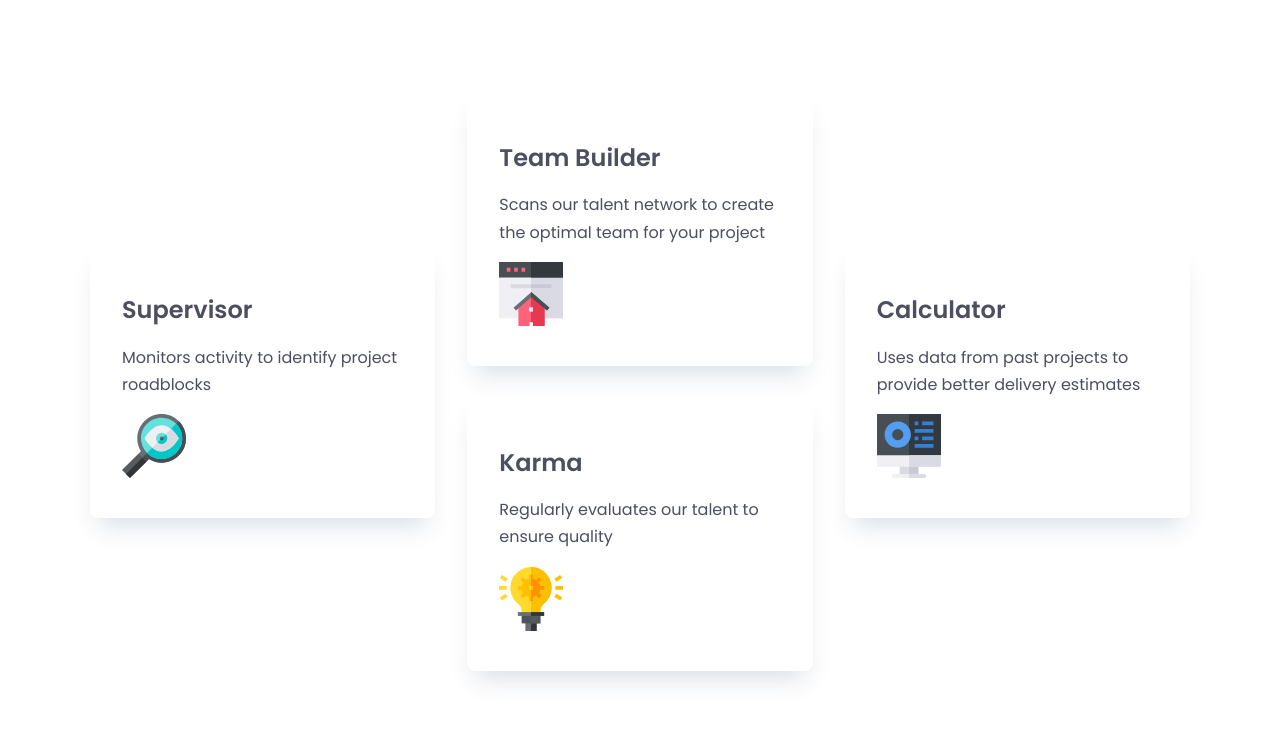
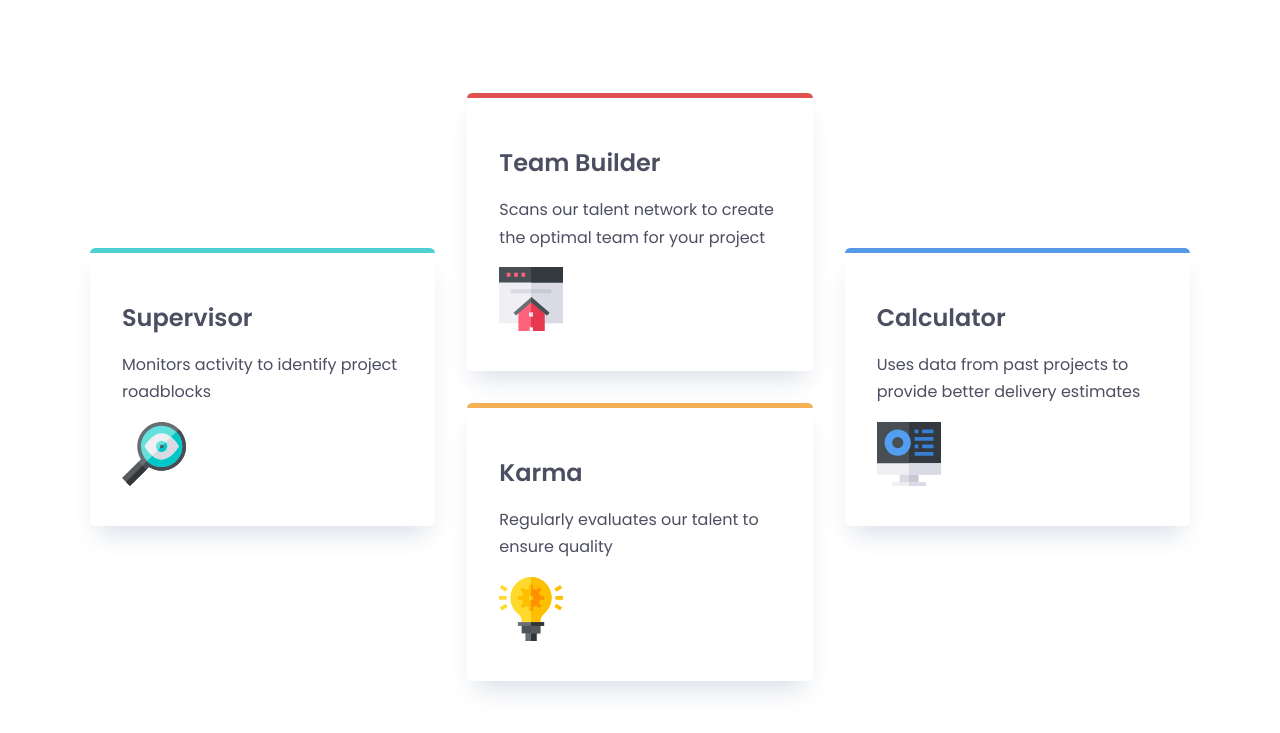
Before and after one commit to Annie-Huang/four-card-feature-section, a website: page index.html in a window 1280 px wide. Shown: the part 245-978 px from the top of the page. Drawn offline with Linux system fonts and the light colour scheme.

Commit message:
Add different border-top color to the card

```diff
--- a/index.html
+++ b/index.html
@@ -34,14 +34,14 @@
       <div class="wrapper">
         <div class="layout-grid">
           <div class="col">
-            <div class="card">
+            <div class="card border-teal">
               <h2>Supervisor</h2>
               <p>Monitors activity to identify project roadblocks</p>
               <img src="images/icon-supervisor.svg" alt="" />
             </div>
           </div>
           <div class="col">
-            <div class="card">
+            <div class="card border-red">
               <h2>Team Builder</h2>
               <p>
                 Scans our talent network to create the optimal team for your
@@ -49,14 +49,14 @@
               </p>
               <img src="images/icon-team-builder.svg" alt="" />
             </div>
-            <div class="card">
+            <div class="card border-yellow">
               <h2>Karma</h2>
               <p>Regularly evaluates our talent to ensure quality</p>
               <img src="images/icon-karma.svg" alt="" />
             </div>
           </div>
           <div class="col">
-            <div class="card">
+            <div class="card border-blue">
               <h2>Calculator</h2>
               <p>
                 Uses data from past projects to provide better delivery
--- a/style.css
+++ b/style.css
@@ -86,11 +86,24 @@ header {
 }
 
 .card {
+  --br: 0.325rem;
+
   padding: 2rem;
   /*background: #cdc8c8;*/
-  border-radius: 0.5rem;
+  border-top: var(--br) solid;
+  border-radius: var(--br);
   box-shadow: 0 1rem 1.5rem -0.5rem rgb(0 50 100 / 0.15);
 }
 
-.card:nth-child(1) {
+.border-teal {
+  border-color: var(--clr-teal);
 }
+.border-red {
+  border-color: var(--clr-red);
+}
+.border-yellow {
+  border-color: var(--clr-yellow);
+}
+.border-blue {
+  border-color: var(--clr-blue);
+}
```
